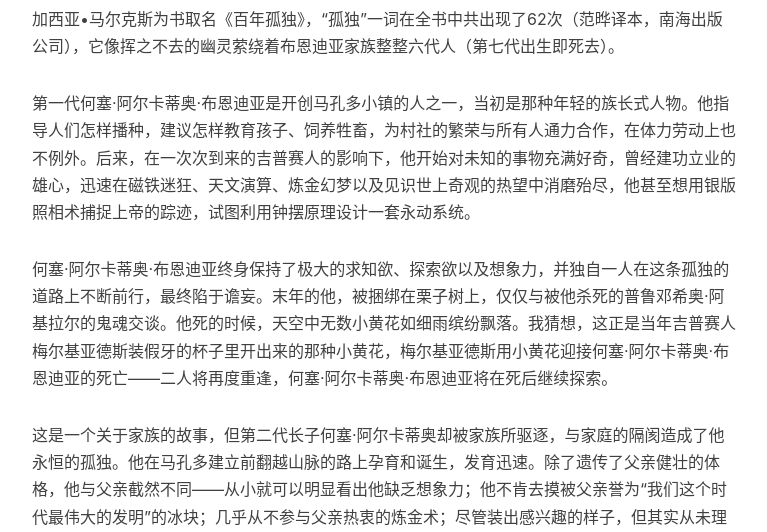
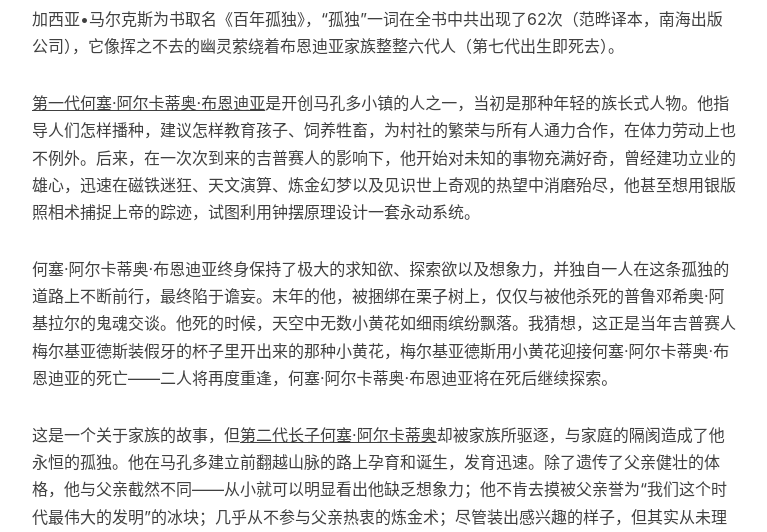
Before and after one commit to kent666a/qiyureading, a Jekyll site: the page built from _posts/201909/2019-09-26-bngd-ly.md, in a window 1280 px wide and 1400 px high, scrolled down 1683 px. Shown: the part 167-699 px from the top of the window, without its empty margins (233-1000 px from the left). Built offline with Jekyll 4.4.1, drawn with Linux system fonts in a browser that asks for light colours; nearby versions of some CDN libraries; comment, search, counter and statistics services are not loaded; some of the changed text lies outside the part shown.

Commit message:
文本样式编辑

```diff
--- a/_posts/201909/2019-09-26-bngd-ly.md
+++ b/_posts/201909/2019-09-26-bngd-ly.md
@@ -23,13 +23,13 @@ tags:
 
 加西亚•马尔克斯为书取名《百年孤独》，“孤独”一词在全书中共出现了62次（范晔译本，南海出版公司），它像挥之不去的幽灵萦绕着布恩迪亚家族整整六代人（第七代出生即死去）。
 
-第一代何塞·阿尔卡蒂奥·布恩迪亚是开创马孔多小镇的人之一，当初是那种年轻的族长式人物。他指导人们怎样播种，建议怎样教育孩子、饲养牲畜，为村社的繁荣与所有人通力合作，在体力劳动上也不例外。后来，在一次次到来的吉普赛人的影响下，他开始对未知的事物充满好奇，曾经建功立业的雄心，迅速在磁铁迷狂、天文演算、炼金幻梦以及见识世上奇观的热望中消磨殆尽，他甚至想用银版照相术捕捉上帝的踪迹，试图利用钟摆原理设计一套永动系统。
+<u>第一代何塞·阿尔卡蒂奥·布恩迪亚</u>是开创马孔多小镇的人之一，当初是那种年轻的族长式人物。他指导人们怎样播种，建议怎样教育孩子、饲养牲畜，为村社的繁荣与所有人通力合作，在体力劳动上也不例外。后来，在一次次到来的吉普赛人的影响下，他开始对未知的事物充满好奇，曾经建功立业的雄心，迅速在磁铁迷狂、天文演算、炼金幻梦以及见识世上奇观的热望中消磨殆尽，他甚至想用银版照相术捕捉上帝的踪迹，试图利用钟摆原理设计一套永动系统。
 
 何塞·阿尔卡蒂奥·布恩迪亚终身保持了极大的求知欲、探索欲以及想象力，并独自一人在这条孤独的道路上不断前行，最终陷于谵妄。末年的他，被捆绑在栗子树上，仅仅与被他杀死的普鲁邓希奥·阿基拉尔的鬼魂交谈。他死的时候，天空中无数小黄花如细雨缤纷飘落。我猜想，这正是当年吉普赛人梅尔基亚德斯装假牙的杯子里开出来的那种小黄花，梅尔基亚德斯用小黄花迎接何塞·阿尔卡蒂奥·布恩迪亚的死亡——二人将再度重逢，何塞·阿尔卡蒂奥·布恩迪亚将在死后继续探索。
 
 
 
-这是一个关于家族的故事，但第二代长子何塞·阿尔卡蒂奥却被家族所驱逐，与家庭的隔阂造成了他永恒的孤独。他在马孔多建立前翻越山脉的路上孕育和诞生，发育迅速。除了遗传了父亲健壮的体格，他与父亲截然不同——从小就可以明显看出他缺乏想象力；他不肯去摸被父亲誉为“我们这个时代最伟大的发明”的冰块；几乎从不参与父亲热衷的炼金术；尽管装出感兴趣的样子，但其实从未理解“哲学之卵”的魔力，在他看来那不过是一个做坏了的瓶子。他完全沉浸在自己的世界里，以至于当父亲和弟弟终于熔开了那个金属块，分离出了乌尔苏拉的金子时，他完全不知道。父亲把发黄的干硬块摆到他眼前，问道：“你觉得怎么样？”何塞·阿尔卡蒂奥直率地回答：“像狗屎。”父亲反手给了他一巴掌，打得他直流出血和泪来。这一巴掌，打出了他以对父亲的切齿怨恨。当得知情人庇拉尔·特尔内拉怀孕、自己将成为父亲后，极度慌张的他选择往头上缠了块红布，跟着吉卜赛人走了。
+这是一个关于家族的故事，但<u>第二代长子何塞·阿尔卡蒂奥</u>却被家族所驱逐，与家庭的隔阂造成了他永恒的孤独。他在马孔多建立前翻越山脉的路上孕育和诞生，发育迅速。除了遗传了父亲健壮的体格，他与父亲截然不同——从小就可以明显看出他缺乏想象力；他不肯去摸被父亲誉为“我们这个时代最伟大的发明”的冰块；几乎从不参与父亲热衷的炼金术；尽管装出感兴趣的样子，但其实从未理解“哲学之卵”的魔力，在他看来那不过是一个做坏了的瓶子。他完全沉浸在自己的世界里，以至于当父亲和弟弟终于熔开了那个金属块，分离出了乌尔苏拉的金子时，他完全不知道。父亲把发黄的干硬块摆到他眼前，问道：“你觉得怎么样？”何塞·阿尔卡蒂奥直率地回答：“像狗屎。”父亲反手给了他一巴掌，打得他直流出血和泪来。这一巴掌，打出了他以对父亲的切齿怨恨。当得知情人庇拉尔·特尔内拉怀孕、自己将成为父亲后，极度慌张的他选择往头上缠了块红布，跟着吉卜赛人走了。
 
 等到何塞·阿尔卡蒂奥周游了世界再度回家时，他依然没能融入家庭。在母亲乌尔苏拉内心深处，她无法把那个被吉卜赛人带走的男孩和这个吃午饭能吃掉半扇乳猪、放屁能令花儿枯萎的巨汉联系起来。其他家人的感觉也是如此：妹妹阿玛兰妲听到他在席间如野兽般打嗝，无法掩饰自己的厌恶；阿尔卡蒂奥（第三代，何塞·阿尔卡蒂奥与庇拉尔·特尔内拉的儿子）从未得悉自己的身世秘密，对他刻意博取好感的问长问短，几乎不加理睬；奥雷里亚诺（即奥雷里亚诺·布恩迪亚上校，第二代，何塞·阿尔卡蒂奥的弟弟）试图重温两人共宿一室的旧日时光，重拾少年时代的默契，但何塞·阿尔卡蒂奥都已忘却，因为海上生涯里有太多事情塞满了记忆。最后，当他截胡了皮埃特罗·克雷斯皮的未婚妻丽贝卡并与之成婚后，乌尔苏拉视此事为不可想象的失礼，永远不肯原谅。当他们从教堂回来的时候，她禁止这对新人再迈进家门。对她来说，他们就等于死了一样。因此他们到公墓对面租了一间小屋，屋里唯一的家具是何塞·阿尔卡蒂奥的吊床。
 
@@ -39,7 +39,7 @@ tags:
 
 
 
-第二代次子奥雷里亚诺·布恩迪亚上校是在马孔多出生的第一个孩子，母亲在晚年评价他是一个无力去爱的人——上校并非像她想的那样，由于战争的摧残而丧失对家人的情感，实际上他从未爱过任何人，包括妻子蕾梅黛丝和一夜风流后随即从他生命中消失的无数女人，更不必提他的儿子们。她猜到他并非像所有人想的那样为着某种理想发动那些战争，也并非像所有人想的那样因为疲倦而放弃了近在眼前的胜利，实际上他成功和失败都因为同一个原因，即纯粹、罪恶的自大。
+<u>第二代次子奥雷里亚诺·布恩迪亚上校</u>是在马孔多出生的第一个孩子，母亲在晚年评价他是一个无力去爱的人——上校并非像她想的那样，由于战争的摧残而丧失对家人的情感，实际上他从未爱过任何人，包括妻子蕾梅黛丝和一夜风流后随即从他生命中消失的无数女人，更不必提他的儿子们。她猜到他并非像所有人想的那样为着某种理想发动那些战争，也并非像所有人想的那样因为疲倦而放弃了近在眼前的胜利，实际上他成功和失败都因为同一个原因，即纯粹、罪恶的自大。
 
 上校沉默寡言，性格孤僻，在母亲腹中就会哭泣，来到人世时大睁着双眼。他的少年从早到晚待在被遗弃的实验室里，完全凭自己的探索掌握了金银器工艺，暮年禁闭在手工作坊里一遍遍制作小金鱼，至死方休。他的一生，由孤独开始，由孤独结束，中间横插着数十年的战争与戎马、希望与幻灭。
 
@@ -51,7 +51,7 @@ tags:
 
 
 
-“有人要来了。”年少的奥雷里亚诺·布恩迪亚上校作了一个预言。果然，到了星期天，十一岁的丽贝卡带着父母发出咯咯响声的骨殖袋翩然而至，成为布恩迪亚家族第二代养女。
+“有人要来了。”年少的奥雷里亚诺·布恩迪亚上校作了一个预言。果然，到了星期天，十一岁的<u>丽贝卡带着父母发出咯咯响声的骨殖袋翩然而至，成为布恩迪亚家族第二代养女</u>。
 
 丽贝卡过了很久才融入家庭生活。她总是缩到家中最偏僻的角落，坐在摇椅上吮吸手指。什么都无法引起她的注意，除了那些钟表奏出的音乐，她每过半小时就会瞪着受惊的眼睛四下寻找，仿佛想在空中某个位置找到那乐声。数天过去，她什么也不肯吃。谁都无法理解她居然没有饿死，后来印第安人——他们一刻不停、悄无声息地在家里走来走去，一切都逃不过他们的眼睛——发现她只喜欢吃院子里的湿土和用指甲刮下的石灰墙皮。
 
@@ -69,7 +69,7 @@ tags:
 
 
 
-在对丽贝卡刻骨的怨恨中，第二代女儿阿玛兰妲度过了她孤独的一生。因为与丽贝卡同时爱上了皮埃特罗·克雷斯皮，而克雷斯皮选择了丽贝卡，阿玛兰妲的妒火熊熊燃烧。她阻挠丽贝卡与克雷斯皮的婚礼，意外毒死了小嫂子蕾梅黛丝和她肚子里未出世的双胞胎，一定程度上改变了整个家族的命运走向。
+在对丽贝卡刻骨的怨恨中，<u>第二代女儿阿玛兰妲</u>度过了她孤独的一生。因为与丽贝卡同时爱上了皮埃特罗·克雷斯皮，而克雷斯皮选择了丽贝卡，阿玛兰妲的妒火熊熊燃烧。她阻挠丽贝卡与克雷斯皮的婚礼，意外毒死了小嫂子蕾梅黛丝和她肚子里未出世的双胞胎，一定程度上改变了整个家族的命运走向。
 
 当被丽贝卡抛弃的皮埃特罗·克雷斯皮转向阿玛兰妲的怀抱后，两人度过了一段美好的相爱的时光——意大利人每天傍晚登门，扣眼里别着一枝栀子花，把彼特拉克的十四行诗译给阿玛兰妲听。他们待在弥漫着牛至和玫瑰香气的长廊里，他朗读，而她编织袖口花边，对战争中的种种动乱和噩耗都毫不关心，直到不堪蚊子的烦扰才躲进客厅。阿玛兰妲的善解人意，以及不失分寸又包容一切的温柔，织起一幅无形的网罗把男友围在其中，他不得不用自己未戴戒指的苍白手指生生拨开，才能在八点时告辞离去。然而，阿玛兰妲一次次拒绝了克雷斯皮的求婚，导致了后者的自杀毁灭。
 
@@ -89,7 +89,7 @@ tags:
 
 
 
-第三代长子阿尔卡蒂奥（何塞·阿尔卡蒂奥与情人庇拉尔·特尔内拉的儿子）还未出生时，父亲便与吉普赛人出走。当他还是个孤独的孩子时，时常担惊受怕，他经历了失眠症的肆虐，见证了乌尔苏拉的实干热情，何塞·阿尔卡蒂奥·布恩迪亚的疯癫，奥雷里亚诺的高深莫测，以及阿玛兰妲和丽贝卡之间的殊死对抗。奥雷里亚诺教他读写，但同时总想着别的事，仿佛一个陌生人。奥雷里亚诺的衣服小了，就送给他，让比西塔西翁裁改。阿尔卡蒂奥为过大的鞋子、改小的裤子以及自己女人般的臀部而深深苦恼。他从来没有像与比西塔西翁和卡塔乌雷用他们的语言交谈那样，与其他人自由地交流过。实际上梅尔基亚德斯是唯一关心他的人，给他念那些难以理解的手稿，教他银版照相技术。没有人想到他暗地里如何为梅尔基亚德斯的死哀哭，又以怎样的疯狂徒劳地钻研他留下的手稿，试图使他重返人间。
+<u>第三代长子阿尔卡蒂奥</u>（何塞·阿尔卡蒂奥与情人庇拉尔·特尔内拉的儿子）还未出生时，父亲便与吉普赛人出走。当他还是个孤独的孩子时，时常担惊受怕，他经历了失眠症的肆虐，见证了乌尔苏拉的实干热情，何塞·阿尔卡蒂奥·布恩迪亚的疯癫，奥雷里亚诺的高深莫测，以及阿玛兰妲和丽贝卡之间的殊死对抗。奥雷里亚诺教他读写，但同时总想着别的事，仿佛一个陌生人。奥雷里亚诺的衣服小了，就送给他，让比西塔西翁裁改。阿尔卡蒂奥为过大的鞋子、改小的裤子以及自己女人般的臀部而深深苦恼。他从来没有像与比西塔西翁和卡塔乌雷用他们的语言交谈那样，与其他人自由地交流过。实际上梅尔基亚德斯是唯一关心他的人，给他念那些难以理解的手稿，教他银版照相技术。没有人想到他暗地里如何为梅尔基亚德斯的死哀哭，又以怎样的疯狂徒劳地钻研他留下的手稿，试图使他重返人间。
 
 一天晚上在卡塔利诺的店里，有人放胆说了他一句：“你不配姓这个姓。”出乎所有人的意料，他并没有下令将那人枪决。“我很荣幸。”他说，“我不是布恩迪亚家的人。”
 
@@ -99,7 +99,7 @@ tags:
 
 
 
-第三代次子奥雷里亚诺·何塞（奥雷里亚诺·布恩迪亚上校与情人庇拉尔·特尔内拉的儿子）在阿玛兰妲的抚养下生出了恋母情结。阿玛兰妲一直把他当作孩子，在浴室里当着他的面脱下衣服。很小的时候他就习惯天亮前离开自己的吊床睡到阿玛兰妲的床上，觉得和她在一起就不会惧怕黑暗。然而从意识到她的裸体那天起，驱使他钻进她蚊帐的不再是对黑暗的恐惧，而是对天明时感受她温暖呼吸的渴望。
+<u>第三代次子奥雷里亚诺·何塞</u>（奥雷里亚诺·布恩迪亚上校与情人庇拉尔·特尔内拉的儿子）在阿玛兰妲的抚养下生出了恋母情结。阿玛兰妲一直把他当作孩子，在浴室里当着他的面脱下衣服。很小的时候他就习惯天亮前离开自己的吊床睡到阿玛兰妲的床上，觉得和她在一起就不会惧怕黑暗。然而从意识到她的裸体那天起，驱使他钻进她蚊帐的不再是对黑暗的恐惧，而是对天明时感受她温暖呼吸的渴望。
 
 一天凌晨，就在阿玛兰妲拒绝赫里内勒多·马尔克斯上校的那段日子，奥雷里亚诺·何塞在几近窒息中惊醒，感觉她的手指像滚烫的虫子在焦灼地向他的腹部蠕动。他装作熟睡未醒，调整姿势为她除去一切障碍，随即感到那只未缠黑纱的手宛如失明的软体动物在他饥渴的水藻间潜游。两人都装作不知道双方心知肚明的事实，都装作不知道对方已知情，自那天晚上起被一种不容侵犯的默契紧紧联结在一处。奥雷里亚诺·何塞不听到客厅里时钟午夜报时的华尔兹就无法安眠，而那位容颜开始枯萎的盛年处女没等到梦游人钻进蚊帐也一刻不得安宁。她亲手将他抚养大，未曾想到他有朝一日会成为宽慰自己孤独的良药。他们不仅赤身露体睡在一起，彼此爱抚到精疲力竭，还在家中各个角落互相追逐，随时随刻关在卧室里，沉浸于持久的兴奋中。
 
@@ -111,7 +111,7 @@ tags:
 
 
 
-为了摆脱儿子阿尔卡蒂奥的纠缠，庇拉尔·特尔内拉付了五十比索，毕生积蓄的一半，为他找来了处女桑塔索菲亚·德拉·彼达，让她在黑暗中顶替自己与儿子结合，由此诞生了布恩迪亚家族第四代长女——美人儿蕾梅黛丝。
+为了摆脱儿子阿尔卡蒂奥的纠缠，庇拉尔·特尔内拉付了五十比索，毕生积蓄的一半，为他找来了处女桑塔索菲亚·德拉·彼达，让她在黑暗中顶替自己与儿子结合，由此诞生了布恩迪亚家族<u>第四代长女——美人儿蕾梅黛丝。</u>
 
 美人儿蕾梅黛丝有着惊世美貌，却是个不属于这个世界的弱智。进入青春期后很久，她还要桑塔索菲亚·德拉·彼达为她洗澡穿衣；等到她生活能够自理的时候，仍得有人留神她，防止她用自己的一撅儿粪便在墙上画小动物；她到了二十岁还没有学会读写，不会使用餐具，赤着身子在家里走来走去，因为她天生拒斥一切常规。
 
@@ -133,9 +133,9 @@ tags:
 
 
 
-第四代男性、美人儿蕾梅黛丝的弟弟们是一对双胞胎——何塞·阿尔卡蒂奥第二与奥雷里亚诺第二，长相一致却性格迥异的两个人。
+<u>第四代男性、美人儿蕾梅黛丝的弟弟们是一对双胞胎——何塞·阿尔卡蒂奥第二与奥雷里亚诺第二</u>，长相一致却性格迥异的两个人。
 
-何塞·阿尔卡蒂奥第二在请求赫里内勒多·马尔克斯上校带他去看枪决犯人后，便厌恶军事演练和战争，这倒并不是因为行刑这件事本身，而是因为活埋死刑犯的做法。此后，他便到钟楼上敲钟，帮助“新手”的继任者安东尼奥·伊莎贝尔神甫做弥撒，还负责喂养神甫住处院里的斗鸡，最终成为令乌尔苏拉大为光火的斗鸡人。
+<u>何塞·阿尔卡蒂奥第二</u>在请求赫里内勒多·马尔克斯上校带他去看枪决犯人后，便厌恶军事演练和战争，这倒并不是因为行刑这件事本身，而是因为活埋死刑犯的做法。此后，他便到钟楼上敲钟，帮助“新手”的继任者安东尼奥·伊莎贝尔神甫做弥撒，还负责喂养神甫住处院里的斗鸡，最终成为令乌尔苏拉大为光火的斗鸡人。
 
 从香蕉公司辞去监工职务后，何塞·阿尔卡蒂奥第二加入工人一边，成为罢工运动的领导者。受到当局的欺骗，聚集在马孔多广场的三千多名工人受到军队的枪杀，何塞·阿尔卡蒂奥第二是唯一幸存者，并死死记住了屠杀的场景，而在政府的粉饰下，其他人竟然认为当天什么都没有发生。
 
@@ -145,7 +145,7 @@ tags:
 
 
 
-与何塞·阿尔卡蒂奥第二的人生完全不同，奥雷里亚诺第二以奢靡和浮华为乐。她娶了美丽绝伦的费尔南达为妻，又终身与为他的牧场带来无限繁殖能力的情人佩特拉·科特斯生活在一起。他大肆举办各种宴会，在酒池肉林间放纵享乐，身材像气球般肥胖膨胀起来。直到雨季来临，为他带来金钱与财富的畜牧动物几乎死亡殆尽，他才堕入一贫如洗的境地，人也消瘦下来。
+与何塞·阿尔卡蒂奥第二的人生完全不同，<u>奥雷里亚诺第二</u>以奢靡和浮华为乐。她娶了美丽绝伦的费尔南达为妻，又终身与为他的牧场带来无限繁殖能力的情人佩特拉·科特斯生活在一起。他大肆举办各种宴会，在酒池肉林间放纵享乐，身材像气球般肥胖膨胀起来。直到雨季来临，为他带来金钱与财富的畜牧动物几乎死亡殆尽，他才堕入一贫如洗的境地，人也消瘦下来。
 
 不得不说，虽然奥雷里亚诺第二不是一个好丈夫，但他一定是一位好父亲。当大女儿梅梅放假回家的时候，他必定会从情人的家里搬出来，与妻子生活在一起。在他生命的最后阶段，他没有告诉任何人自己快死了，只是满心担忧死前不能送小女儿阿玛兰妲·乌尔苏拉去布鲁塞尔，于是比以往任何时候更卖力地干活，把彩票销售从每星期一次增加到三次。每天一早就能看见他在市镇上奔走，连最偏僻最穷苦的街区也不放过，那种迫不及待的势头只能在垂死之人身上看到。有时他躲到无人看见的荒地上，坐下来忍着体内魔爪带来的撕心裂肺的剧痛喘息片刻。他喉间杂音日增，说话渐渐走调，最后喑哑嘶叫如狗，但仍努力使人们对佩特拉·科特斯院中的开彩保持兴趣。两个月后，阿玛兰妲·乌尔苏拉去了布鲁塞尔。奥雷里亚诺第二把这次卖豪华彩票所得的钱，加上此前几个月攒下的积蓄，以及出售自动钢琴、古钢琴和其他破烂家什的微薄收入都给了她。
 
@@ -155,7 +155,7 @@ tags:
 
 
 
-在奥雷里亚诺第二与费尔南达扭曲的婚姻中，第五代长子何塞•阿尔卡蒂奥出生了。他从小被盼着成为教皇而养大，并被送进神学院。
+在奥雷里亚诺第二与费尔南达扭曲的婚姻中，<u>第五代长子何塞•阿尔卡蒂奥</u>出生了。他从小被盼着成为教皇而养大，并被送进神学院。
 
 然而，刚到罗马的何塞•阿尔卡蒂奥便抛弃了神学学业，但仍不断编造研习神学和教会法的神话，以免失去母亲在狂热的字里行间不断提及的惊天遗产。费尔南达在最末一封信中已透露对死期将近的预感，他接信后立即收拾起虚假荣光的最后遗存塞进行李箱，登上轮船越洋归来。
 
@@ -169,7 +169,7 @@ tags:
 
 
 
-何塞•阿尔卡蒂奥的妹妹，第五代长女雷纳塔·蕾梅黛丝（梅梅）是个特别让人心疼的角色，从小夹在费尔南达的严厉和阿玛兰妲的幽怨之间长大，她的人生路线被母亲规划为成为古钢琴大师。
+何塞•阿尔卡蒂奥的妹妹，<u>第五代长女雷纳塔·蕾梅黛丝（梅梅）</u>是个特别让人心疼的角色，从小夹在费尔南达的严厉和阿玛兰妲的幽怨之间长大，她的人生路线被母亲规划为成为古钢琴大师。
 
 从很小的时候起，梅梅就厌恶费尔南达的严苛以及为别人作决定的习惯，但仅仅为了不拂逆母亲的苛求，她完全能作出比上古钢琴课程更大的牺牲。在结业仪式上，她以为有了那张印着华丽的哥特体大写字母的羊皮纸，自己就能从责任中解脱出来，而当初她担起这份责任与其说是出于顺从，倒不如说是为了求个清静。
 
@@ -179,7 +179,7 @@ tags:
 
 
 
-第五代幼女阿玛兰妲·乌尔苏拉与第六代独子奥雷里亚诺（梅梅与马乌里肖·巴比伦之子）的命运紧紧联系在一起——他们姨甥结合，生下了长了猪尾巴的第七代奥雷里亚诺。
+<u>第五代幼女阿玛兰妲·乌尔苏拉与第六代独子奥雷里亚诺</u>（梅梅与马乌里肖·巴比伦之子）的命运紧紧联系在一起——他们姨甥结合，生下了长了猪尾巴的第七代奥雷里亚诺。
 
 他们曾经追忆起年幼时下大雨的日子，都觉得那是一段美好时光。尽管有费尔南达的严厉管束，他们仍常常在院中的泥坑里玩水，捉住蜥蜴解剖，趁桑塔索菲亚·德拉·彼达不备往汤里撒蝴蝶翅膀上的粉末玩下毒游戏。乌尔苏拉是他们最喜爱的玩具。他们把她当作一个陈旧的玩偶在角落里拖来拖去，给她披上花布条，往她脸上涂满油烟和胭脂。有一次，他们险些把她的眼睛挖出来，就像用修枝剪对蟾蜍所做的那样。没有什么比她的呓语更能令孩子们快活。
 
@@ -187,7 +187,7 @@ tags:
 
 
 
-在《百年孤独》中，加西亚·马尔克斯除了塑造了布恩迪亚家族孤独的子孙形象外，每一代男性角色的外来配偶或情人也令人印象深刻，并大放异彩。第一代的乌尔苏拉成为百年中支撑整个家族的主心骨，在她死后，布恩迪亚家族很快走向衰亡。第二代奥雷里亚诺·布恩迪亚上校的妻子蕾梅黛丝纯洁无瑕、乖巧懂事，却惨遭横祸，而第二代何塞·阿尔卡蒂奥与奥雷里亚诺·布恩迪亚上校的情人庇拉尔·特尔内拉热情爽朗，贡献了这个家族此后几代的血脉。第三代的桑塔索菲亚·德拉·彼达沉默寡言、吃苦耐劳，几乎没有存在感，却为整个家族默默操劳半个多世纪，她一刻不停、一声不吭地把这座她从年轻时起就一直居住的大宅打理得整洁有序，并对低人一等的待遇并未流露出任何不满。第四代奥雷里亚诺第二的妻子费尔南达美艳绝伦，却给这个家族带了深重的灾难，她穷尽一生困在保持贵族生活的套子里难以自拔，把布恩迪亚家族与外界封闭，又亲手毁掉女儿的终身幸福，不禁让人想起张爱玲《金锁记》里的曹七巧；与之相对，奥雷里亚诺第二的情人佩特拉·科特斯善良、独立、坚强，给家族贡献财富、为落魄的费尔南达送去食物、深深地爱着奥雷里亚诺第二并成为唯一顾念他母亲桑塔索菲亚·德拉·彼达的人。
+在《百年孤独》中，加西亚·马尔克斯除了塑造了布恩迪亚家族孤独的子孙形象外，每一代男性角色的外来配偶或情人也令人印象深刻，并大放异彩。第一代的<u>乌尔苏拉</u>成为百年中支撑整个家族的主心骨，在她死后，布恩迪亚家族很快走向衰亡。第二代奥雷里亚诺·布恩迪亚上校的妻子<u>蕾梅黛丝</u>纯洁无瑕、乖巧懂事，却惨遭横祸，而第二代何塞·阿尔卡蒂奥与奥雷里亚诺·布恩迪亚上校的情人<u>庇拉尔·特尔内拉</u>热情爽朗，贡献了这个家族此后几代的血脉。第三代的<u>桑塔索菲亚·德拉·彼达</u>沉默寡言、吃苦耐劳，几乎没有存在感，却为整个家族默默操劳半个多世纪，她一刻不停、一声不吭地把这座她从年轻时起就一直居住的大宅打理得整洁有序，并对低人一等的待遇并未流露出任何不满。第四代奥雷里亚诺第二的妻子<u>费尔南达</u>美艳绝伦，却给这个家族带了深重的灾难，她穷尽一生困在保持贵族生活的套子里难以自拔，把布恩迪亚家族与外界封闭，又亲手毁掉女儿的终身幸福，不禁让人想起张爱玲《金锁记》里的曹七巧；与之相对，奥雷里亚诺第二的情人<u>佩特拉·科特斯</u>善良、独立、坚强，给家族贡献财富、为落魄的费尔南达送去食物、深深地爱着奥雷里亚诺第二并成为唯一顾念他母亲桑塔索菲亚·德拉·彼达的人。
 
 
 
```
